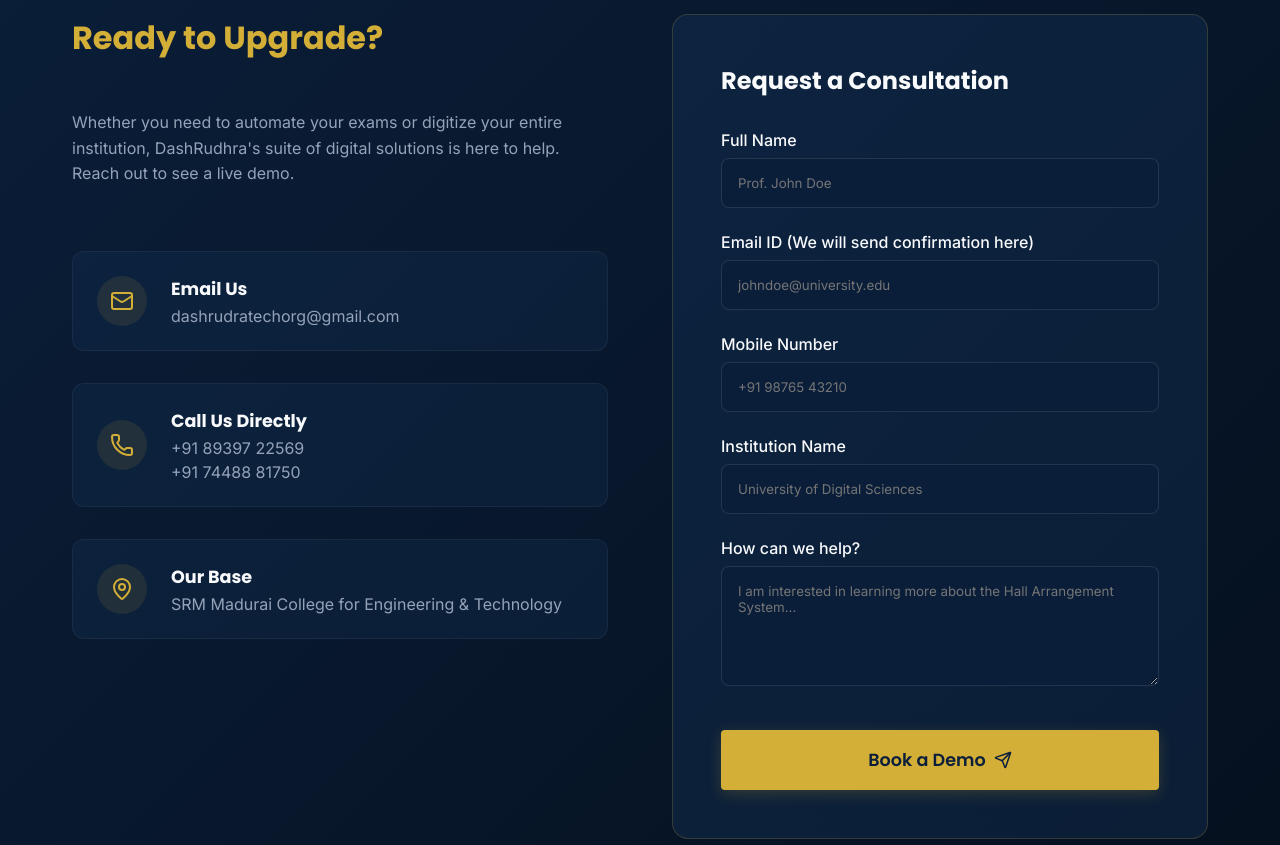
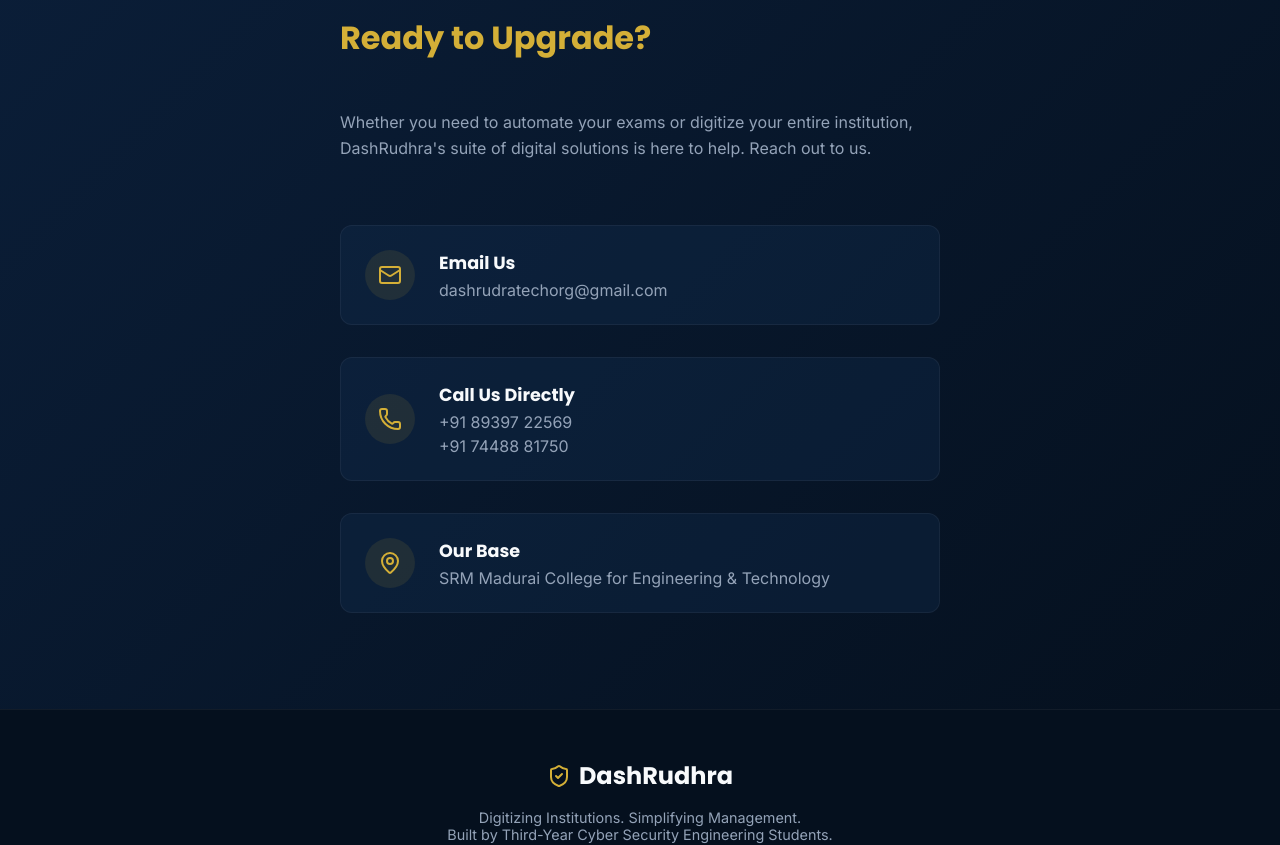
Before and after one commit to mackshema/dashrudra_website, a React (Vite) app: page / in a window 1280 px wide. Shown: the part 4700-5545 px from the top of the page. Built offline with nearby package versions, Linux system fonts and the light colour scheme.

Commit message:
Update UI: Remove contact form

```diff
--- a/src/components/Contact.jsx
+++ b/src/components/Contact.jsx
@@ -1,67 +1,19 @@
-import { useState } from 'react';
-import { Mail, Phone, MapPin, Send, CheckCircle2 } from 'lucide-react';
+import { Mail, Phone, MapPin } from 'lucide-react';
 
 const Contact = () => {
-  const [formData, setFormData] = useState({
-    name: '',
-    email: '',
-    mobile: '',
-    institution: '',
-    message: ''
-  });
-
-  const [isSubmitting, setIsSubmitting] = useState(false);
-  const [success, setSuccess] = useState(false);
-
-  const handleChange = (e) => {
-    setFormData({ ...formData, [e.target.name]: e.target.value });
-  };
-
-  const handleSubmit = async (e) => {
-    e.preventDefault();
-    setIsSubmitting(true);
-
-    try {
-      // Dynamically targets local backend in dev, Render in production
-      const backendUrl = import.meta.env.VITE_BACKEND_URL || "http://localhost:5000";
-      const response = await fetch(`${backendUrl}/api/send-email`, {
-        method: "POST",
-        headers: {
-          'Content-Type': 'application/json'
-        },
-        body: JSON.stringify(formData)
-      });
-
-      if (response.ok) {
-        setSuccess(true);
-        setFormData({ name: '', email: '', mobile: '', institution: '', message: '' });
-      } else {
-        // Attempt to parse the error message from the backend, if it provided one
-        const errorData = await response.json().catch(() => ({}));
-        const errorMessage = errorData.error || "The backend server rejected the request. Please check your credentials.";
-        alert(`Backend Error: ${errorMessage}`);
-      }
-    } catch (error) {
-      console.error("Backend Error:", error);
-      alert("Failed to connect to backend server. Make sure it is running on PORT 5000!");
-    } finally {
-      setIsSubmitting(false);
-    }
-  };
-
   return (
     <section id="contact" className="contact section-padding" style={{ background: 'var(--bg-gradient)' }}>
       <div className="container">
-        <h2 className="section-title">Book a Demo</h2>
+        <h2 className="section-title">Contact Us</h2>
 
-        <div className="contact-container">
-          <div className="contact-info">
+        <div className="contact-container" style={{ display: 'flex', justifyContent: 'center' }}>
+          <div className="contact-info" style={{ maxWidth: '600px', width: '100%' }}>
             <h3 className="brand-font text-gold" style={{ fontSize: '2rem', marginBottom: '1rem' }}>
               Ready to Upgrade?
             </h3>
             <p style={{ color: 'var(--text-muted)', marginBottom: '2rem', lineHeight: 1.6 }}>
               Whether you need to automate your exams or digitize your entire institution,
-              DashRudhra's suite of digital solutions is here to help. Reach out to see a live demo.
+              DashRudhra's suite of digital solutions is here to help. Reach out to us.
             </p>
 
             <div className="contact-item">
@@ -89,53 +41,6 @@
               </div>
             </div>
           </div>
-
-          {success ? (
-            <div className="contact-form" style={{ display: 'flex', flexDirection: 'column', alignItems: 'center', justifyContent: 'center', textAlign: 'center' }}>
-              <CheckCircle2 size={64} className="text-gold" style={{ marginBottom: '1.5rem' }} />
-              <h4 className="brand-font" style={{ fontSize: '1.5rem', marginBottom: '1rem' }}>Request Sent Successfully!</h4>
-              <p style={{ color: 'var(--text-muted)' }}>
-                We have smoothly received your request. An authentic confirmation email has been dispatched directly from the DashRudhra team to the client.
-              </p>
-              <button onClick={() => setSuccess(false)} className="btn btn-outline" style={{ marginTop: '2rem' }}>Send Another Request</button>
-            </div>
-          ) : (
-            <form className="contact-form" onSubmit={handleSubmit}>
-              <h4 className="brand-font" style={{ fontSize: '1.5rem', marginBottom: '2rem' }}>
-                Request a Consultation
-              </h4>
-
-              <div className="form-group">
-                <label htmlFor="name" className="form-label">Full Name</label>
-                <input type="text" name="name" id="name" value={formData.name} onChange={handleChange} className="form-control" placeholder="Prof. John Doe" required />
-              </div>
-
-              <div className="form-group">
-                <label htmlFor="email" className="form-label">Email ID (We will send confirmation here)</label>
-                <input type="email" name="email" id="email" value={formData.email} onChange={handleChange} className="form-control" placeholder="johndoe@university.edu" required />
-              </div>
-
-              <div className="form-group">
-                <label htmlFor="mobile" className="form-label">Mobile Number</label>
-                <input type="tel" name="mobile" id="mobile" value={formData.mobile} onChange={handleChange} className="form-control" placeholder="+91 98765 43210" required />
-              </div>
-
-              <div className="form-group">
-                <label htmlFor="institution" className="form-label">Institution Name</label>
-                <input type="text" name="institution" id="institution" value={formData.institution} onChange={handleChange} className="form-control" placeholder="University of Digital Sciences" required />
-              </div>
-
-              <div className="form-group">
-                <label htmlFor="message" className="form-label">How can we help?</label>
-                <textarea name="message" id="message" value={formData.message} onChange={handleChange} className="form-control" placeholder="I am interested in learning more about the Hall Arrangement System..." required></textarea>
-              </div>
-
-              <button type="submit" className="btn btn-primary submit-btn" disabled={isSubmitting}>
-                {isSubmitting ? 'Sending via Backend...' : 'Book a Demo'}
-                {!isSubmitting && <Send size={18} />}
-              </button>
-            </form>
-          )}
         </div>
       </div>
     </section>
```
